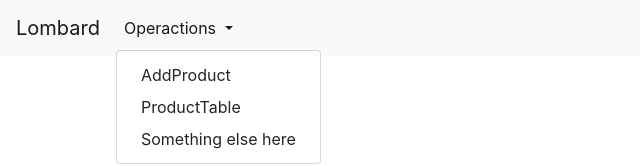
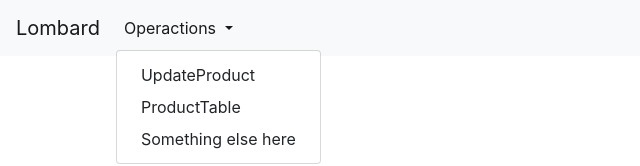
Before and after one commit to huaqiangbeijiedao/Lombard-SPA, an Angular app: page / in a window 1280 px wide. Both pictures are taken after a click on the link "Operactions". Shown: the top 166 px of the page, without its empty margins (0-640 px from the left). Built offline with nearby package versions, Linux system fonts and the light colour scheme.

Commit message:
Name change

```diff
--- a/src/app/nav/nav.component.html
+++ b/src/app/nav/nav.component.html
@@ -10,7 +10,7 @@
           Operactions
         </a>
         <div class="dropdown-menu" aria-labelledby="navbarDropdownMenuLink">
-          <a class="dropdown-item" href="#">AddProduct</a>
+          <a class="dropdown-item" href="#">UpdateProduct</a>
           <a class="dropdown-item" href="#">ProductTable</a>
           <a class="dropdown-item" href="#">Something else here</a>
         </div>
```
